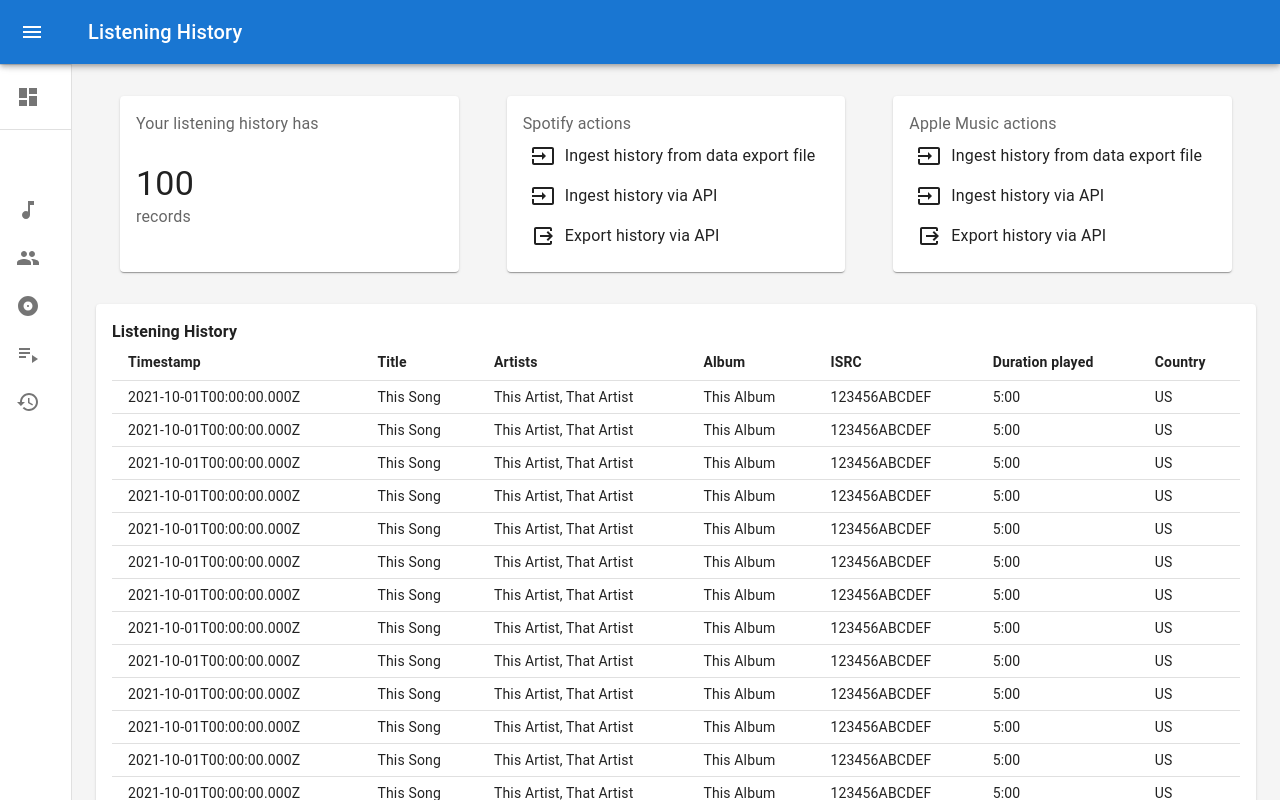
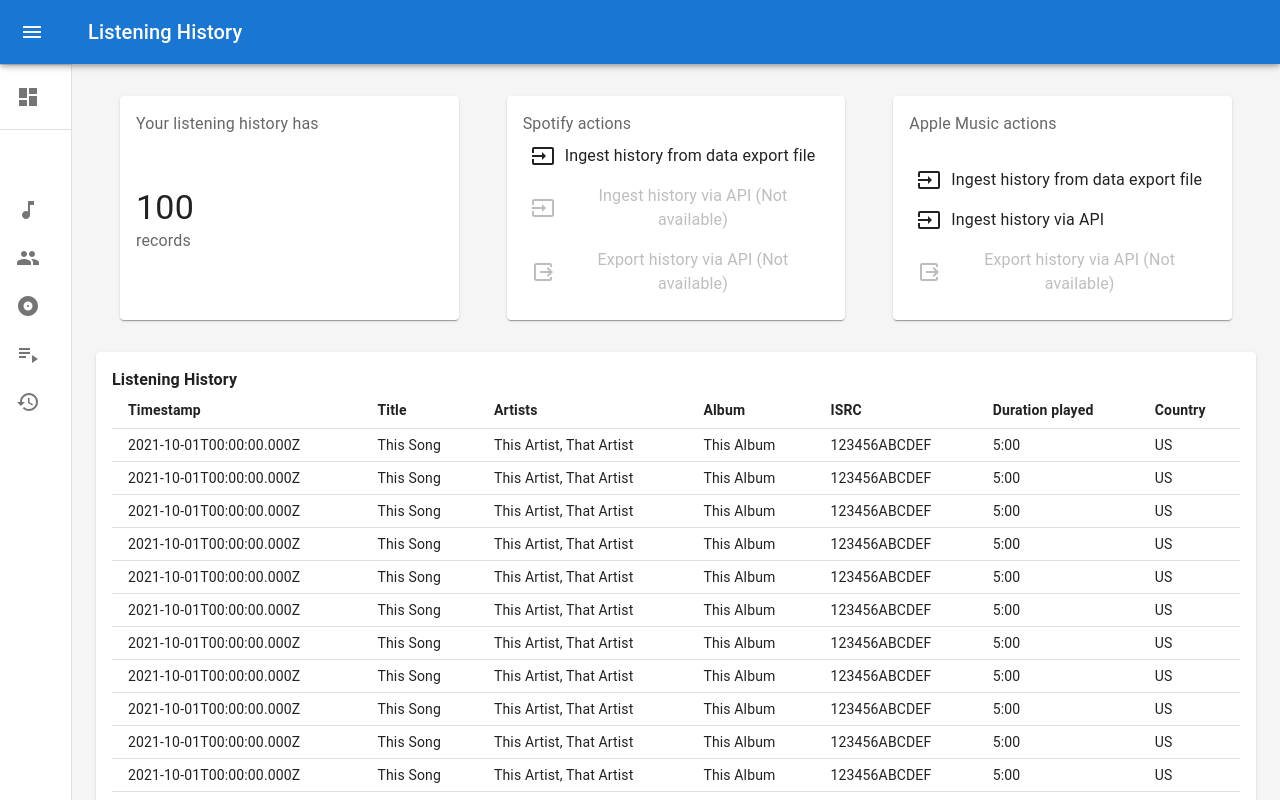
Before and after one commit to grrrrnt/soundtransfer, a React (Create React App) app in the folder web/visualizer/: page /listening-history in a window 1280 px wide. Built offline with nearby package versions, Linux system fonts and the light colour scheme.

Commit message:
Disabled buttons for not-available ingests/exports

```diff
--- a/web/visualizer/src/pages/Artists/Artists.js
+++ b/web/visualizer/src/pages/Artists/Artists.js
@@ -172,13 +172,11 @@ function Artists() {
                   <Typography>Ingest artists via API</Typography>
                 </IconButton>
 
-                <IconButton
-                  className="action-button"
-                  color="inherit"
-                  onClick={toggleDrawer}
-                >
+                <IconButton className="action-button" color="inherit" disabled>
                   <OutputIcon />
-                  <Typography>Export artists via API</Typography>
+                  <Typography>
+                    Export artists via API (Not available)
+                  </Typography>
                 </IconButton>
               </Paper>
             </Container>
--- a/web/visualizer/src/pages/ListeningHistory/ListeningHistory.js
+++ b/web/visualizer/src/pages/ListeningHistory/ListeningHistory.js
@@ -132,22 +132,18 @@ function ListeningHistory() {
                   <Typography>Ingest history from data export file</Typography>
                 </IconButton>
 
-                <IconButton
-                  className="action-button"
-                  color="inherit"
-                  onClick={toggleDrawer}
-                >
+                <IconButton className="action-button" color="inherit" disabled>
                   <InputIcon />
-                  <Typography>Ingest history via API</Typography>
+                  <Typography>
+                    Ingest history via API (Not available)
+                  </Typography>
                 </IconButton>
 
-                <IconButton
-                  className="action-button"
-                  color="inherit"
-                  onClick={toggleDrawer}
-                >
+                <IconButton className="action-button" color="inherit" disabled>
                   <OutputIcon />
-                  <Typography>Export history via API</Typography>
+                  <Typography>
+                    Export history via API (Not available)
+                  </Typography>
                 </IconButton>
               </Paper>
             </Container>
@@ -184,13 +180,11 @@ function ListeningHistory() {
                   <Typography>Ingest history via API</Typography>
                 </IconButton>
 
-                <IconButton
-                  className="action-button"
-                  color="inherit"
-                  onClick={toggleDrawer}
-                >
+                <IconButton className="action-button" color="inherit" disabled>
                   <OutputIcon />
-                  <Typography>Export history via API</Typography>
+                  <Typography>
+                    Export history via API (Not available)
+                  </Typography>
                 </IconButton>
               </Paper>
             </Container>
```
